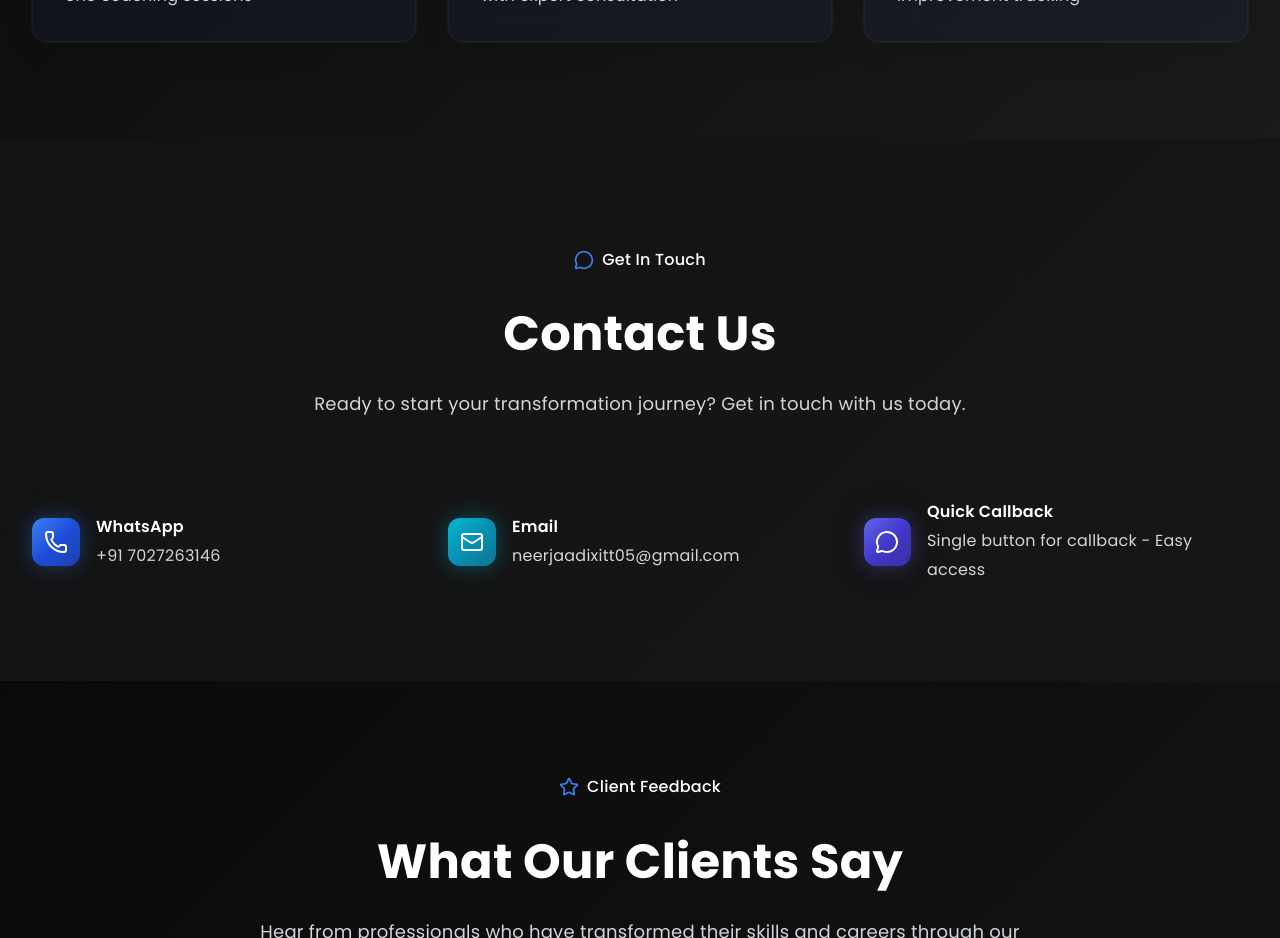
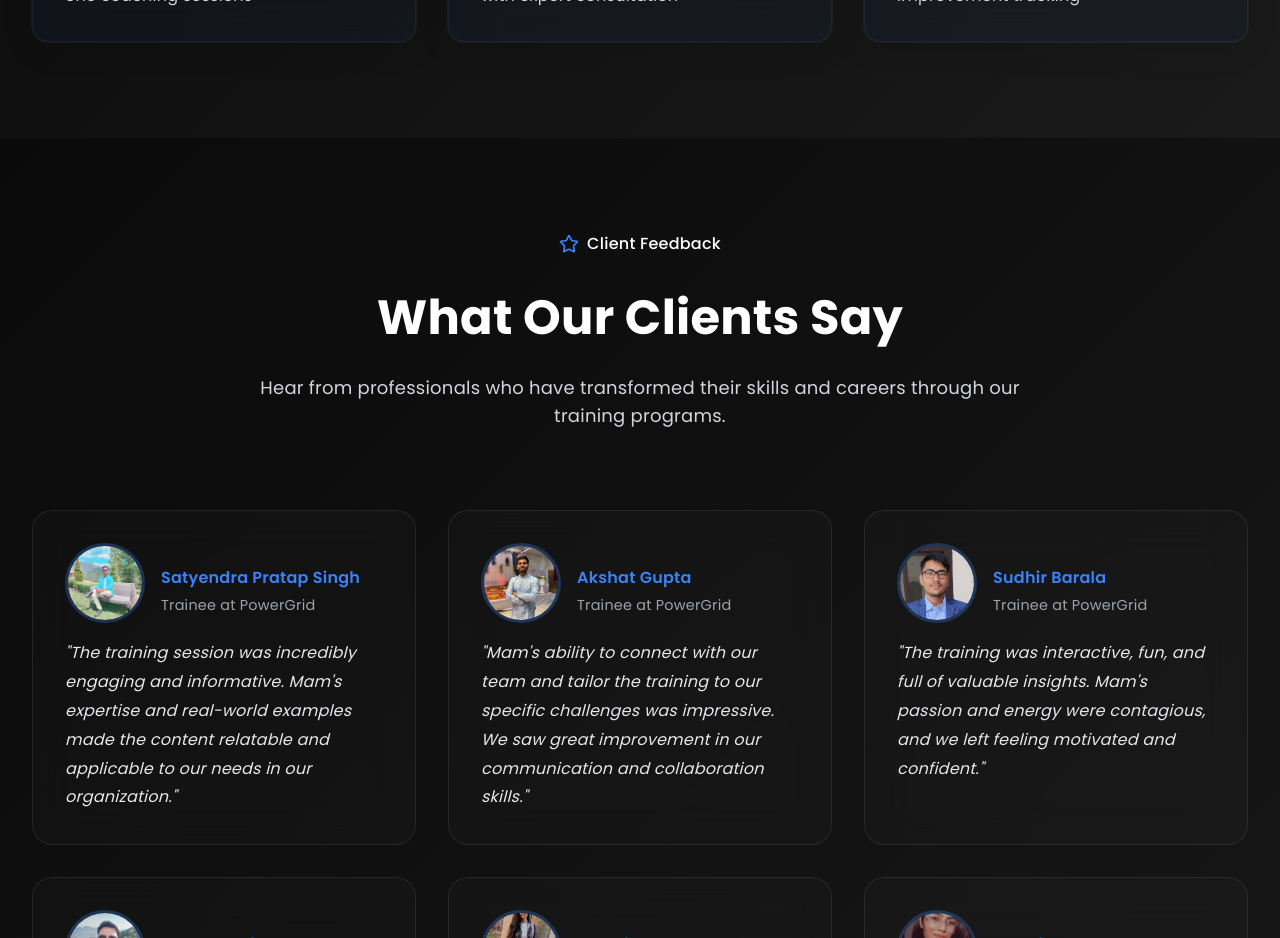
Before and after one commit to SafalBhandari12/skillShift_landing, a Next.js app: page / in a window 1280 px wide. Shown: the part 5200-6138 px from the top of the page. Built offline with nearby package versions, Linux system fonts and the light colour scheme.

Commit message:
removed un-necessary contact section

```diff
--- a/app/page.tsx
+++ b/app/page.tsx
@@ -831,56 +831,6 @@ export default function Home() {
         </div>
       </section>
 
-      {/* Contact */}
-      <section className='py-12 sm:py-16 lg:py-24 relative'>
-        <div className='max-w-7xl mx-auto px-4 sm:px-6 lg:px-8'>
-          <div className='text-center mb-20 animate-slide-up'>
-            <div className='inline-flex items-center space-x-2 bg-glass-premium px-6 py-3 rounded-full mb-6'>
-              <MessageCircle className='h-5 w-5 text-premium-blue' />
-              <span className='text-white font-medium'>Get In Touch</span>
-            </div>
-            <h2 className='text-5xl font-bold text-white mb-8'>Contact Us</h2>
-            <p className='text-lg text-gray-300 max-w-3xl mx-auto font-open-sans'>
-              Ready to start your transformation journey? Get in touch with us
-              today.
-            </p>
-          </div>
-          <div className='grid md:grid-cols-3 gap-8'>
-            <div className='flex items-center group'>
-              <div className='flex items-center justify-center w-12 h-12 bg-gradient-primary rounded-xl mr-4 glow-premium group-hover:glow-premium-hover transition-all duration-300'>
-                <Phone className='h-6 w-6 text-white' />
-              </div>
-              <div>
-                <p className='text-white font-semibold'>WhatsApp</p>
-                <p className='text-gray-300 font-open-sans'>+91 7027263146</p>
-              </div>
-            </div>
-            <div className='flex items-center group'>
-              <div className='flex items-center justify-center w-12 h-12 bg-gradient-cyan rounded-xl mr-4 glow-cyan group-hover:glow-cyan-hover transition-all duration-300'>
-                <Mail className='h-6 w-6 text-white' />
-              </div>
-              <div>
-                <p className='text-white font-semibold'>Email</p>
-                <p className='text-gray-300 font-open-sans'>
-                  neerjaadixitt05@gmail.com
-                </p>
-              </div>
-            </div>
-            <div className='flex items-center group'>
-              <div className='flex items-center justify-center w-12 h-12 bg-gradient-indigo rounded-xl mr-4 glow-indigo group-hover:glow-indigo-hover transition-all duration-300'>
-                <MessageCircle className='h-6 w-6 text-white' />
-              </div>
-              <div>
-                <p className='text-white font-semibold'>Quick Callback</p>
-                <p className='text-gray-300 font-open-sans'>
-                  Single button for callback - Easy access
-                </p>
-              </div>
-            </div>
-          </div>
-        </div>
-      </section>
-
       {/* Testimonials Section */}
       <section className='py-20 bg-gradient-dark'>
         <div className='max-w-7xl mx-auto px-4 sm:px-6 lg:px-8'>
```
